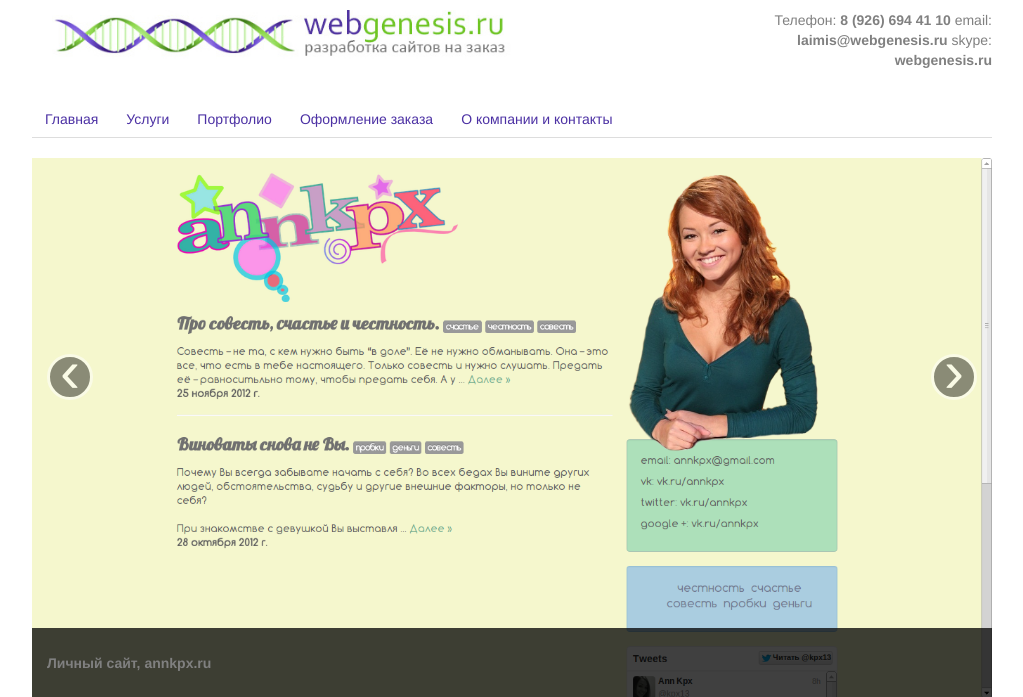
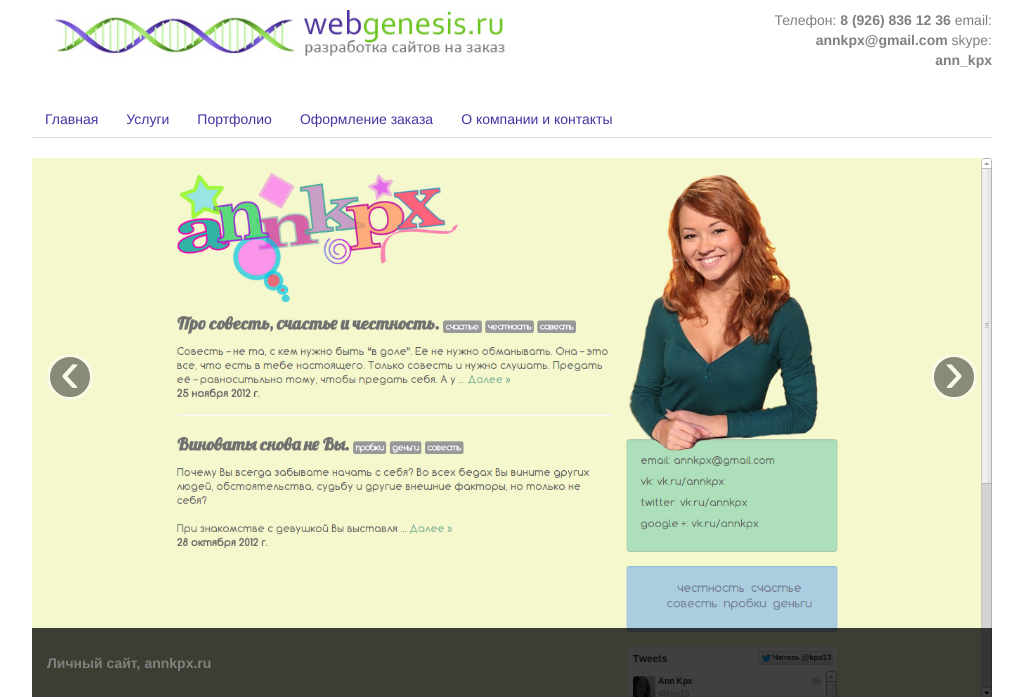
Before and after one commit to kpx13/webgenesis, a Django app: template templates/home.html in a window 1280 px wide. Shown: the top 697 px of the page, without its empty margins (118-1141 px from the left). Run offline with Django 3.2, Linux system fonts and the light colour scheme; the template is opened without the code that fills it: values that come from a table or form of the project are taken from there, others are empty; data comes from the database, SQL or seed files in the repository; parts of the project's set-up code (start-up, migrations or seed data) failed here and were passed over; some libraries are stand-ins or nearby versions.

Commit message:
home_top

```diff
--- a/templates/base.html
+++ b/templates/base.html
@@ -26,9 +26,9 @@
 
                         <div class='span3' style='text-align: right'>
                                 <p>
-                                        Телефон: <b>8 (926) 694 41 10</b>
-                                        email: <b>laimis@webgenesis.ru</b>
-                                        skype: <b>webgenesis.ru</b>
+                                        Телефон: <b>8 (926) 836 12 36</b>
+                                        email: <b>annkpx@gmail.com</b>
+                                        skype: <b>ann_kpx</b>
                                 </p>
                         </div>
                 </div>
--- a/templates/home.html
+++ b/templates/home.html
@@ -10,6 +10,8 @@
 {% endblock %}
 
 {% block content %}
+	{{ content_top|safe }}
+
         <div class = 'row'>
                 <div id="myCarousel" class="carousel slide">
                   <!-- Carousel items -->
--- a/views.py
+++ b/views.py
@@ -23,6 +23,7 @@ def home_page(request):
     c = get_common_context(request)
     c['request_url'] = 'home'
     c['works'] = Work.objects.all()
+    c['content_top'] = Page.get_page_by_slug('home_top')['content']
     c['content'] = Page.get_page_by_slug('home')['content']
     return render_to_response('home.html', c, context_instance=RequestContext(request))
 
```
